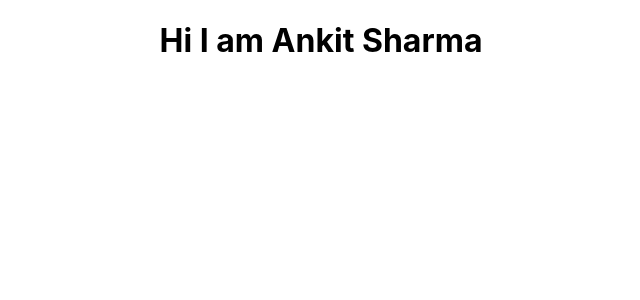
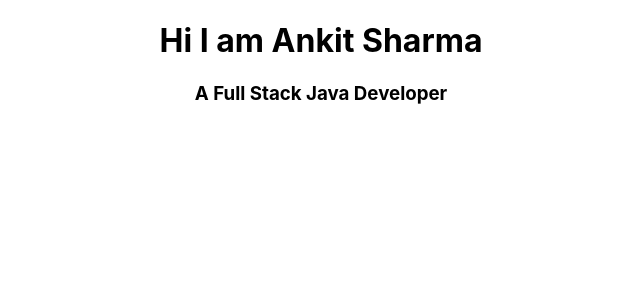
Before and after one commit to darkaster72/darkaster72.github.io, a React (Create React App) app: page / in a window 1280 px wide. Shown: the top 300 px of the page, without its empty margins (319-959 px from the left). Built offline with nearby package versions, Linux system fonts and the light colour scheme.

Commit message:
updated app.js

```diff
--- a/src/App.js
+++ b/src/App.js
@@ -4,6 +4,7 @@ const App = () => {
   return (
     <div className="App">
       <h1>Hi I am Ankit Sharma </h1>
+      <h3>A Full Stack Java Developer</h3>
     </div>
   );
 }
```
